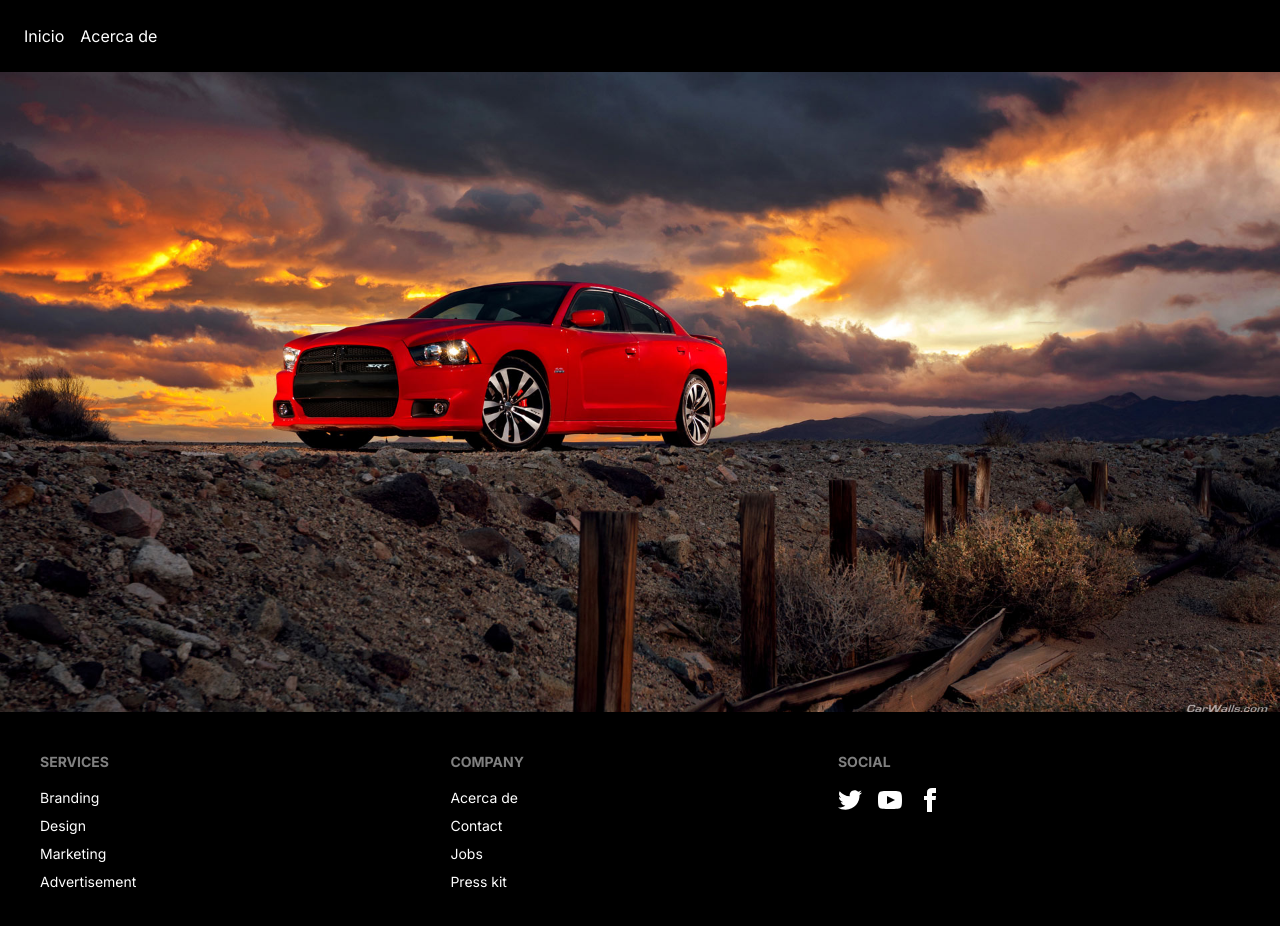
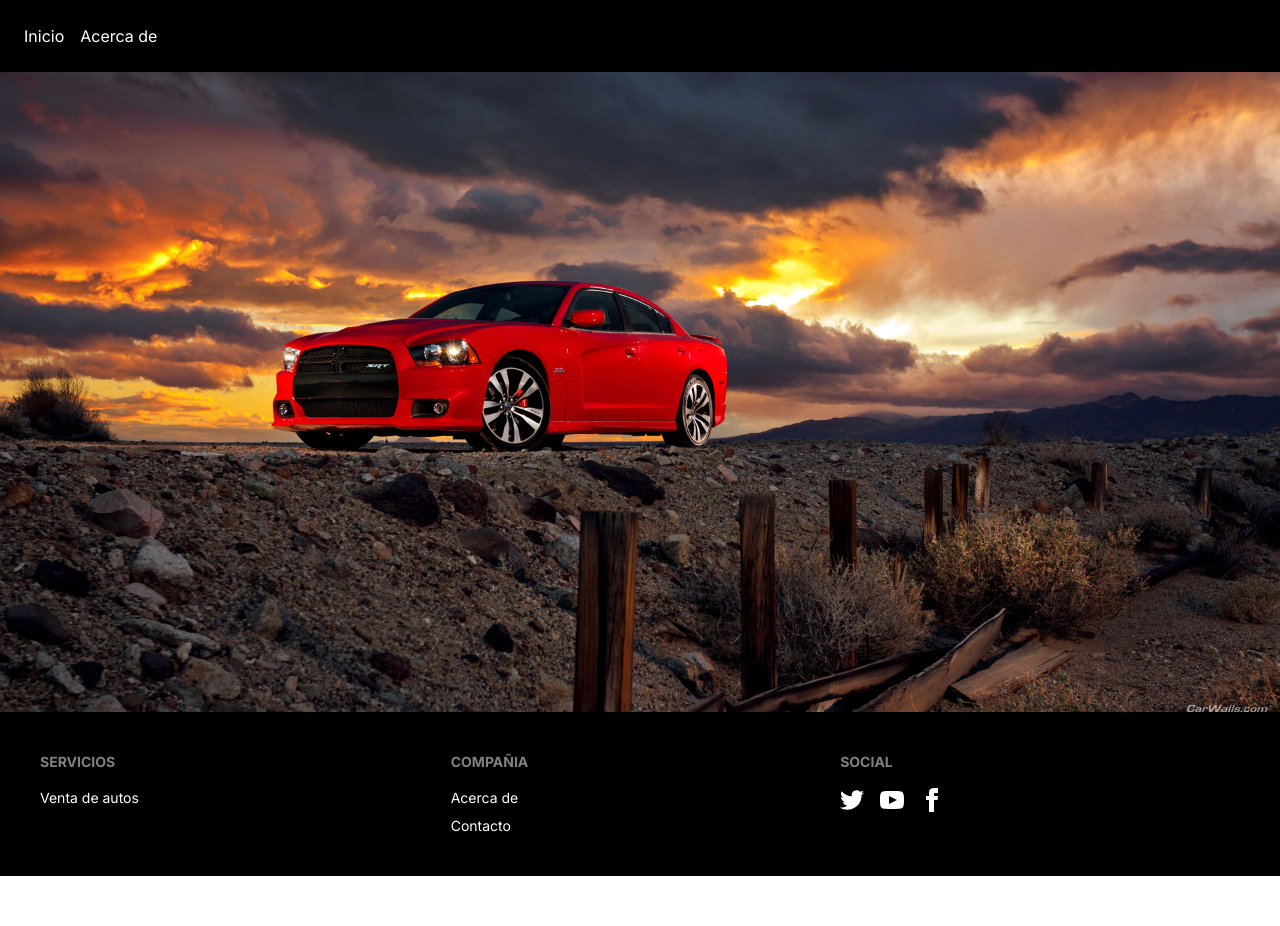
Before and after one commit to DaniGom3z/ComoNuevos, a Next.js app: page / in a window 1280 px wide. Shown: the top 926 px of the page. After the commit the page ends 876 px from the top, so only its background shows below. Built offline with nearby package versions, Linux system fonts and the light colour scheme.

Commit message:
footer actualizado

```diff
--- a/src/app/components/organisms/Footer/footer.tsx
+++ b/src/app/components/organisms/Footer/footer.tsx
@@ -6,18 +6,13 @@ function Footer() {
     <div>
       <footer className="footer p-10 bg-black text-white">
         <nav>
-          <header className="footer-title">Services</header>
-          <a className="link link-hover">Branding</a>
-          <a className="link link-hover">Design</a>
-          <a className="link link-hover">Marketing</a>
-          <a className="link link-hover">Advertisement</a>
+          <header className="footer-title">Servicios</header>
+          <a className="link link-hover">Venta de autos</a>
         </nav>
         <nav>
-          <header className="footer-title">Company</header>
+          <header className="footer-title">Compañia</header>
           <Link href="../../../pages/about" className="link link-hover">Acerca de</Link>
-          <a className="link link-hover">Contact</a>
-          <a className="link link-hover">Jobs</a>
-          <a className="link link-hover">Press kit</a>
+          <a className="link link-hover">Contacto</a>
         </nav>
         <nav>
           <header className="footer-title">Social</header>
```
